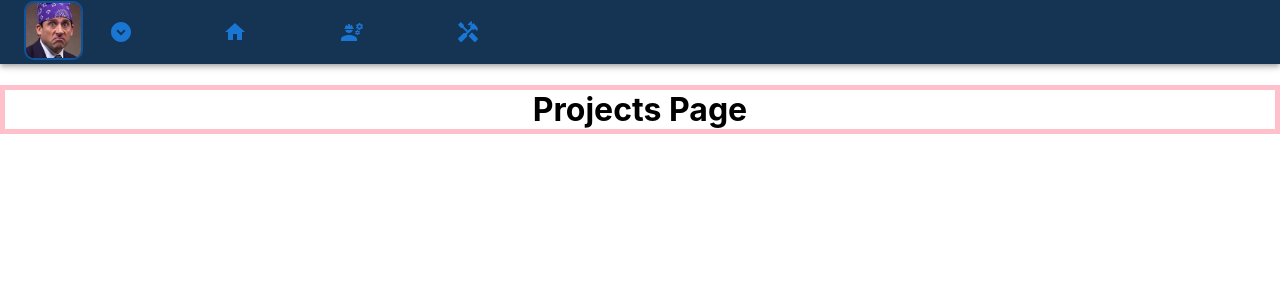
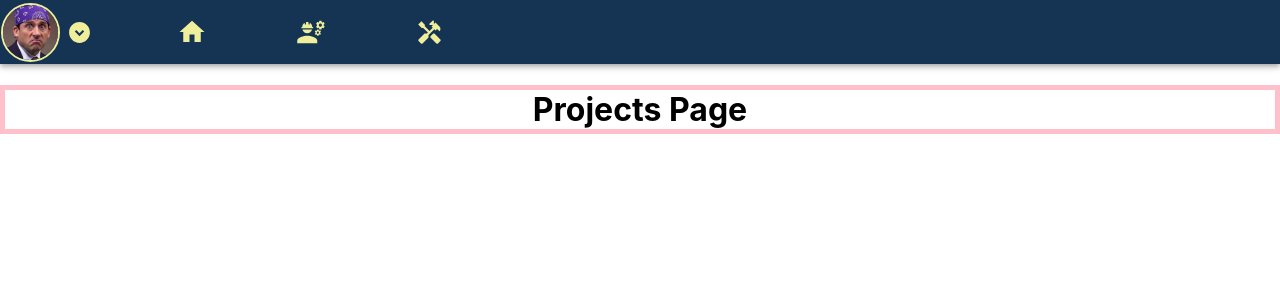
Before and after one commit to n0t-4m17h/n0t-4m17h.github.io, a React (Create React App) app: page /projects in a window 1280 px wide. Shown: the top 300 px of the page. Built offline with nearby package versions, Linux system fonts and the light colour scheme.

Commit message:
smol navbar progress

```diff
--- a/src/components/Navbar.js
+++ b/src/components/Navbar.js
@@ -1,21 +1,20 @@
 import React, {useState} from 'react'
 import { Link } from 'react-router-dom'
 
-import { AppBar, Toolbar, IconButton, Stack} from '@mui/material';
+import { AppBar, Toolbar, Stack, Button} from '@mui/material';
 import Box from '@mui/system/Box'
 import ExpandCircleDownIcon from '@mui/icons-material/ExpandCircleDown';
-import ExpandLessIcon from '@mui/icons-material/ExpandLess';
+import ExpandMoreIcon from '@mui/icons-material/ExpandMore';
 import HandymanIcon from '@mui/icons-material/Handyman';
 import EngineeringIcon from '@mui/icons-material/Engineering';
 import HomeIcon from '@mui/icons-material/Home';
 
 import NavStyles from '../styles/NavStyle';
 import PrisonMike from '../assets/images/prison-mike.jpg'
-import { Button } from '@mui/material';
 
 const Navbar = () => {
     const [clicked, setClicked] = useState(false); // for showing drop down MENU when required
-    const [button, setButton] = useState(true); // for showing drop down menu BUTTON on small windows only
+    const [menuBtn, setButton] = useState(true); // for showing drop down menu BUTTON on small windows only
 
     const handleMenuClick = () => setClicked(!clicked); // open/close menu when clicked
 
@@ -44,23 +43,29 @@ const Navbar = () => {
         setHomeHovered(!homeHovered);
     }
 
-    //                  NAVBAR     SIDEBAR  PAGE(Light)  PAGE(Dark)  PAGE(MID)
-    const AllColors = ["#153454", "#063970", "#0d539e", "#1e3247", "#204063"];
+    //                   NAVBAR    SIDEBAR   SIDEBAR(2) PAGE(Light) PAGE(Dark) PAGE(MID)  MUI(Prim) SoftYellow
+    const POI_COLORS = ["#153454", "#063970","#002884", "#0d539e", "#1e3247", "#204063", "#257DE8", "#EEEE9B"];
 
     return (
         <Box component="nav">
-            <AppBar position="static" color='default' variant='elevation' sx={{ background: "#153454" }}>
-                <Toolbar variant='regular'>
-                    <Link to='/' className='NavbarLogo'>
+            <AppBar position="static" variant='elevation' color='transparent' enableColorOnDark sx={{ background: "#153454"}}>
+                <Toolbar variant='regular' disableGutters>
+                    <Box component="NavbarLogo"
+                        sx={{transitionDuration: '0.375s', '&:hover': {opacity: [0.7],}, }}
+                    >
+                        <Link to='/' className='NavbarLogoLink'>
                         {/* this would preferrably be an animation of "AJK" */}
-                        <img src={PrisonMike} alt='AJK' style={{height: '55px', borderRadius: 10, border: '2px solid #0d539e'}}/>
+                            <img src={PrisonMike} alt='AJK' style={{height: '55px', borderRadius: 35, border: '2px solid #EEEE9B', display: 'flex', marginLeft:'2.2%' }}/>
                         </Link>
+                    </Box>
 
-                    <IconButton color='primary' aria-label='MenuLogo' style={{marginLeft: '1.5%', marginRight: '-1%'}}
+                    <NavStyles.TransIconButton color='primary' aria-label='MenuLogo' disableRipple='true' style={{color: "#EEEE9B"}}
                         onClick={handleMenuClick}
                     >
-                        {clicked ? <ExpandLessIcon/> : <ExpandCircleDownIcon/>}
-                    </IconButton>
+                        <menuBtn style={{display: 'flex'}}>
+                            {clicked ? <ExpandMoreIcon style={{fontSize: '25px'}}/> : <ExpandCircleDownIcon style={{fontSize: '25px'}}/>}
+                        </menuBtn>
+                    </NavStyles.TransIconButton>
 
                     {/* <ul className={clicked ? 'NavMenuActive' : 'NavMenu'} >
                         <li classname='NavItem'>
@@ -79,35 +84,36 @@ const Navbar = () => {
                             </Link>
                         </li>
                     </ul> */}
+
                     <NavStyles.NavPages>
                         <Link to='/' className='NavbarLink'>
-                                <Button size='small'
+                            <Button size='small' disableRipple='true' style={{color: "#EEEE9B"}}
                                 onMouseEnter = {handleHomeHover}
                                 onMouseLeave = {handleHomeHover}
                             >
-                                    {homeHovered ? <NavStyles.PageLinkStyle> Home </NavStyles.PageLinkStyle> : <HomeIcon />}
+                                {homeHovered ? <NavStyles.PageLinkStyle> Home </NavStyles.PageLinkStyle> : <HomeIcon style={{fontSize: '30px'}}/>}
                             </Button>
                         </Link>
                     </NavStyles.NavPages>
 
                     <NavStyles.NavPages>
                         <Link to='/projects' className='NavbarLink'>
-                                <Button size='small'
+                            <Button size='small' disableRipple='true' style={{color: "#EEEE9B"}}
                                 onMouseEnter = {handleProjectsHover}
                                 onMouseLeave = {handleProjectsHover}
                             >
-                                    {projectsHovered ? <NavStyles.PageLinkStyle> Projects </NavStyles.PageLinkStyle> : <EngineeringIcon />}
+                                {projectsHovered ? <NavStyles.PageLinkStyle> Projects </NavStyles.PageLinkStyle> : <EngineeringIcon style={{fontSize: '30px'}}/>}
                             </Button>
                         </Link>
                     </NavStyles.NavPages>
 
                     <NavStyles.NavPages>
                         <Link to='/utility' className='NavbarLink'>
-                                <Button size='small'
+                            <Button size='small' disableRipple='true' style={{color: "#EEEE9B"}}
                                 onMouseEnter = {handleUtilityHover}
                                 onMouseLeave = {handleUtilityHover}
                             >
-                                    {utilityHovered ? <NavStyles.PageLinkStyle> Utility </NavStyles.PageLinkStyle> : <HandymanIcon />}
+                                {utilityHovered ? <NavStyles.PageLinkStyle> Utility </NavStyles.PageLinkStyle> : <HandymanIcon style={{fontSize: '27px'}}/>}
                             </Button>
                         </Link>
                     </NavStyles.NavPages>
--- a/src/pages/Home.jsx
+++ b/src/pages/Home.jsx
@@ -1,4 +1,5 @@
 import React from 'react';
+import PageStyles from '../styles/PageStyle';
 
 const Home = () => {
 
--- a/src/pages/Projects.js
+++ b/src/pages/Projects.js
@@ -4,6 +4,8 @@ import React from 'react';
 // ########## USE THIS 'Complex Button' TO MAKE THE PROJECT CARDS expansive & CLICKABLE (to your github link)
 //                                     --> @ bottom of: https://mui.com/material-ui/react-button/
 // import ButtonBase from '@mui/material/ButtonBase';
+
+import PageStyles from '../styles/PageStyle';
 
 const Projects = () => {
 
--- a/src/pages/Utility.js
+++ b/src/pages/Utility.js
@@ -1,5 +1,6 @@
 import React from 'react';
 
+import PageStyles from '../styles/PageStyle';
 import RandomStuff from '../components/RandomStuff';
 import RandomStyles from '../styles/RandomStyles';
 
--- a/src/styles/NavStyle.js
+++ b/src/styles/NavStyle.js
@@ -1,7 +1,8 @@
-import { styled } from '@mui/material';
+// Styling related to the Navigation Bar
+import { styled, IconButton } from '@mui/material';
 
 
-const NavContainer = styled('nav')({
+const NavContainerLEGACY = styled('nav')({
     height: '50px',
     width: '100%',
     display: 'flex',
@@ -13,29 +14,47 @@ const NavContainer = styled('nav')({
     boxShadow: '3px 3px 3px blue'
 })
 
+
 const NavPages = styled('div')({
     // POSITIONING
     paddingLeft: '12.5px',
     paddingRight: '12.5px',
     fontSize: 20,
     display: 'flex',
-    // justifyContent: 'center',
+    justifyContent: 'center',
     alignItems: 'flex-end',
     marginLeft: '5%',
     width: '30px',
 
-    // LOOKS
-    color: 'white',
-    fontFamily: "Arial",
     // backgroundColor: 'red',
 })
 
-const PageLinkStyle = styled('p1')({fontSize: '18px', fontWeight: 'bold'});
+const PageLinkStyle = styled('p1')({
+    fontSize: '18px',
+    fontWeight: 'bold',
+    fontFamily: ["Arial"]
+});
+
+const TransIconButton = styled(IconButton)(({ theme }) => ({
+    cursor: 'pointer',
+    transition: theme.transitions.create(['transform'], {
+        duration: theme.transitions.duration.complex,
+    }),
+    '&:hover': {
+        transform: "rotate(3.14rad)",
+    },
+    // '&:checked': {
+    //     transform: "rotate(3.14rad)",
+    // }
+}));
+
+
 
 const NavStyles = {
-    NavContainer,
+    NavContainerLEGACY,
     NavPages,
     PageLinkStyle,
+    TransIconButton,
 }
 
 export default NavStyles;
--- /dev/null
+++ b/src/styles/PageStyle.js
@@ -0,0 +1,17 @@
+// General style of a standard Page and it's header types
+import { styled } from '@mui/material';
+
+
+const StdParagraph = styled('p1')({
+    fontSize: '18px',
+    fontWeight: 'bold',
+    fontFamily: ["Gothic"],
+
+});
+
+
+const PageStyles = {
+    StdParagraph,
+}
+
+export default PageStyles;
--- a/src/styles/RandomStyles.js
+++ b/src/styles/RandomStyles.js
@@ -36,7 +36,7 @@ const TransHoverButton = styled(Button)(({ theme }) => ({
 
     '&:hover': {
         backgroundColor: theme.palette.steelBlue.main,
-        transform: "scale(1.1)"
+        transform: "scale(1.1)",
         // transform: "scale(1.2, 1.1) translate(25%, -25%) rotateX(3.14rad) rotateY(3.14rad)"
     }
 }));
```
Also changed, not shown: src/components/NavLegacy.js (deleted, +0 -119 lines), 1 other file (tests, documents, lock files or other folders). Lines whose indentation alone changed are shown as unchanged.
